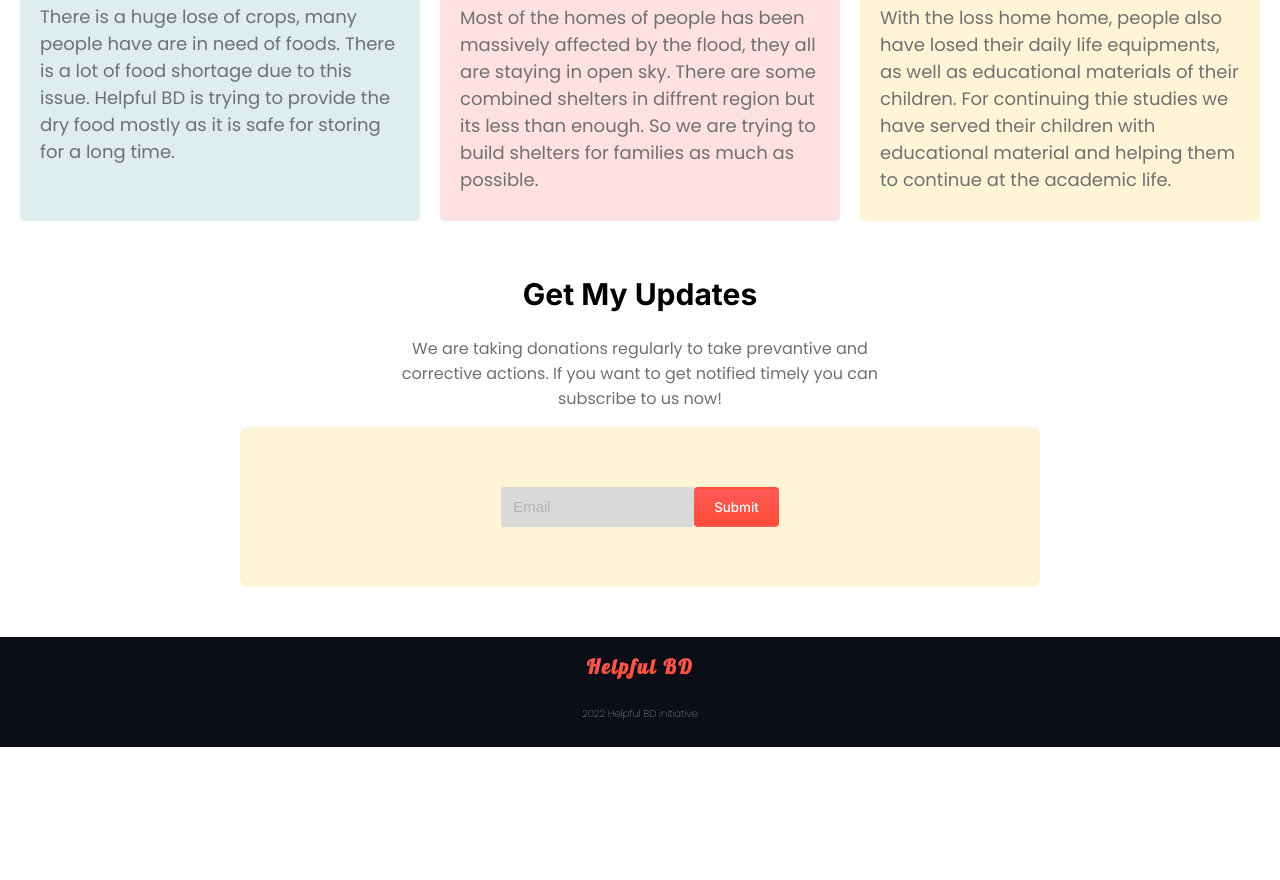
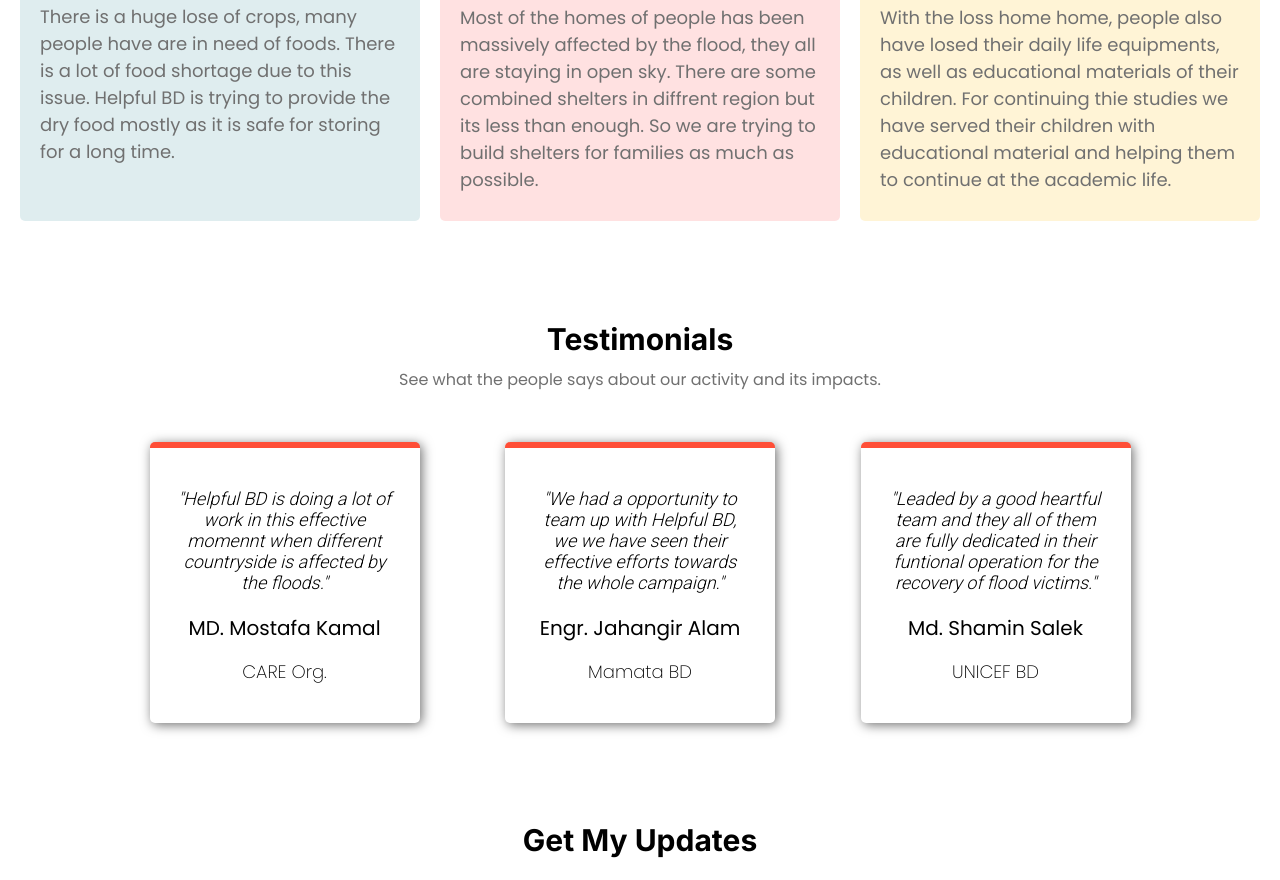
Before and after one commit to khalilonline99/helpful-bd, a plain HTML site: page index.html in a window 1280 px wide. Shown: the part 1586-2466 px from the top of the page. Before the commit the page ends 2333 px from the top, so only its background shows below. Drawn offline with Linux system fonts and the light colour scheme.

Commit message:
all bug fixed and added testimonials

```diff
--- a/index.html
+++ b/index.html
@@ -10,7 +10,7 @@
     <link rel="preconnect" href="https://fonts.googleapis.com">
     <link rel="preconnect" href="https://fonts.gstatic.com" crossorigin>
     <link
-        href="https://fonts.googleapis.com/css2?family=Inter:wght@500;600;700&family=Lobster&family=Poppins:wght@100;200;400;600;700&family=Roboto:wght@500&display=swap"
+        href="https://fonts.googleapis.com/css2?family=Inter:wght@500;600;700&family=Lobster&family=Poppins:wght@100;200;400;600;700&family=Roboto:wght@300;500&display=swap"
         rel="stylesheet">
     <title>Helpful Bangladesh</title>
 </head>
@@ -86,6 +86,36 @@
 
     </section>
 
+    <!-- This is a Testimonial part -->
+    <section id="testiomonial">
+        <div id="testi-top">
+            <h2>Testimonials</h2>
+            <p>See what the people says about our activity and its impacts.</p>
+        </div>
+
+        <div id="testi-all-cards">
+            <div class="testimonial-cards">
+                <blockquote>"Helpful BD is doing a lot of work in this effective momennt when different countryside is
+                    affected by the floods."</blockquote>
+                <h3>MD. Mostafa Kamal</h3>
+                <h4>CARE Org.</h4>
+            </div>
+            <div class="testimonial-cards">
+                <blockquote>"We had a opportunity to team up with Helpful BD, we we have seen their effective efforts
+                    towards the whole campaign."</blockquote>
+                <h3>Engr. Jahangir Alam</h3>
+                <h4>Mamata BD</h4>
+            </div>
+            <div class="testimonial-cards">
+                <blockquote>"Leaded by a good heartful team and they all of them are fully dedicated in their funtional
+                    operation for the recovery of flood victims."</blockquote>
+                <h3>Md. Shamin Salek</h3>
+                <h4>UNICEF BD</h4>
+            </div>
+        </div>
+    </section>
+
+
 
     <!-- Get my update part -->
     <section id="get-update">
@@ -105,7 +135,7 @@
 
 <footer id="footer">
     <h2>Helpful BD</h2>
-    <p> 2022 Helpful BD initiative</p>
+    <p>©2022 Helpful BD initiative</p>
 </footer>
 
 </html>
--- a/style.css
+++ b/style.css
@@ -32,7 +32,7 @@ body {
     width: 45%;
     font-family: 'Poppins', sans-serif;
     font-size: 17px;
-    font-weight: 100;
+    font-weight: 200;
     text-align: center;
 }
 
@@ -207,6 +207,83 @@ body {
 }
 
 
+/* Testimonial parts */
+#testiomonial {
+    display: flex;
+    flex-direction: column;
+    align-items: center;
+    margin: 75px 0px;
+}
+
+#testi-top {
+    display: flex;
+    flex-direction: column;
+    align-items: center;
+}
+
+#testi-top h2 {
+    font-family: 'Inter', sans-serif;
+    font-size: 30px;
+    margin-bottom: 10px;
+}
+
+
+#testi-top p {
+    font-family: 'Poppins', sans-serif;
+    color: #707070;
+    text-align: center;
+    margin-top: 0;
+    margin-bottom: 50px;
+}
+
+#testi-all-cards {
+    display: flex;
+    flex-direction: row;
+    justify-content: space-evenly;
+    width: 90%;
+}
+
+
+
+.testimonial-cards {
+    display: flex;
+    flex-direction: column;
+    align-items: center;
+    background-color: #FFFFFF;
+    box-shadow: 2px 2px 12px #707070;
+    width: 270px;
+    height: 275px;
+    border-radius: 5px;
+    border-top: 6px solid #ff4e37;
+    margin: 0;
+}
+
+.testimonial-cards blockquote {
+    font-size: 18px;
+    font-family: 'Roboto', sans-serif;
+    font-weight: 300;
+    font-style: italic;
+    text-align: center;
+    margin-top: 40px;
+    margin-bottom: 0;
+    width: 80%;
+}
+
+.testimonial-cards h3 {
+    font-size: 20px;
+    font-family: 'Poppins', sans-serif;
+    font-weight: 400;
+    margin-bottom: 15px;
+}
+
+
+.testimonial-cards h4 {
+    font-size: 18px;
+    font-family: 'Poppins', sans-serif;
+    font-weight: 200;
+    margin-top: 0;
+}
+
 
 /* Get update part */
 
@@ -215,6 +292,7 @@ body {
     flex-direction: column;
     align-items: center;
     margin-top: 30px;
+    margin-bottom: 50px;
 }
 
 #get-update-top {
@@ -262,7 +340,6 @@ body {
 }
 
 #submit-form {
-    /* height: 25px; */
     color: #FFFFFF;
     text-decoration: none;
     font-family: 'Inter', sans-serif;
@@ -281,7 +358,7 @@ body {
     display: flex;
     flex-direction: column;
     align-items: center;
-    margin-top: 50px;
+    margin-top: 85px;
 }
 
 #footer h2 {
@@ -291,12 +368,13 @@ body {
     -webkit-background-clip: text;
     -webkit-text-fill-color: transparent;
     letter-spacing: 2px;
+    margin-top: 25px;
 }
 
 #footer p {
     font-family: 'Poppins', sans-serif;
     color: #FFFFFF;
-    font-size: 10px;
+    font-size: 14px;
     font-weight: 100;
 }
 
```
